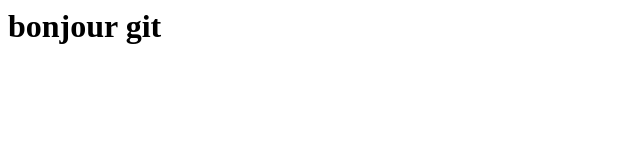
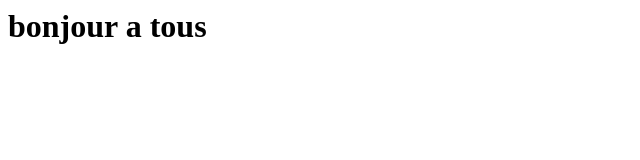
Before and after one commit to Nihel-formation/monprojetdev, a plain HTML site: page index.html in a window 1280 px wide. Shown: the whole page, without its empty margins (0-640 px from the left). Drawn offline with Linux system fonts and the light colour scheme.

Commit message:
modif html

```diff
--- a/index.html
+++ b/index.html
@@ -1 +1 @@
-<h1> bonjour git</h1>
+<h1> bonjour a tous</h1>
```
